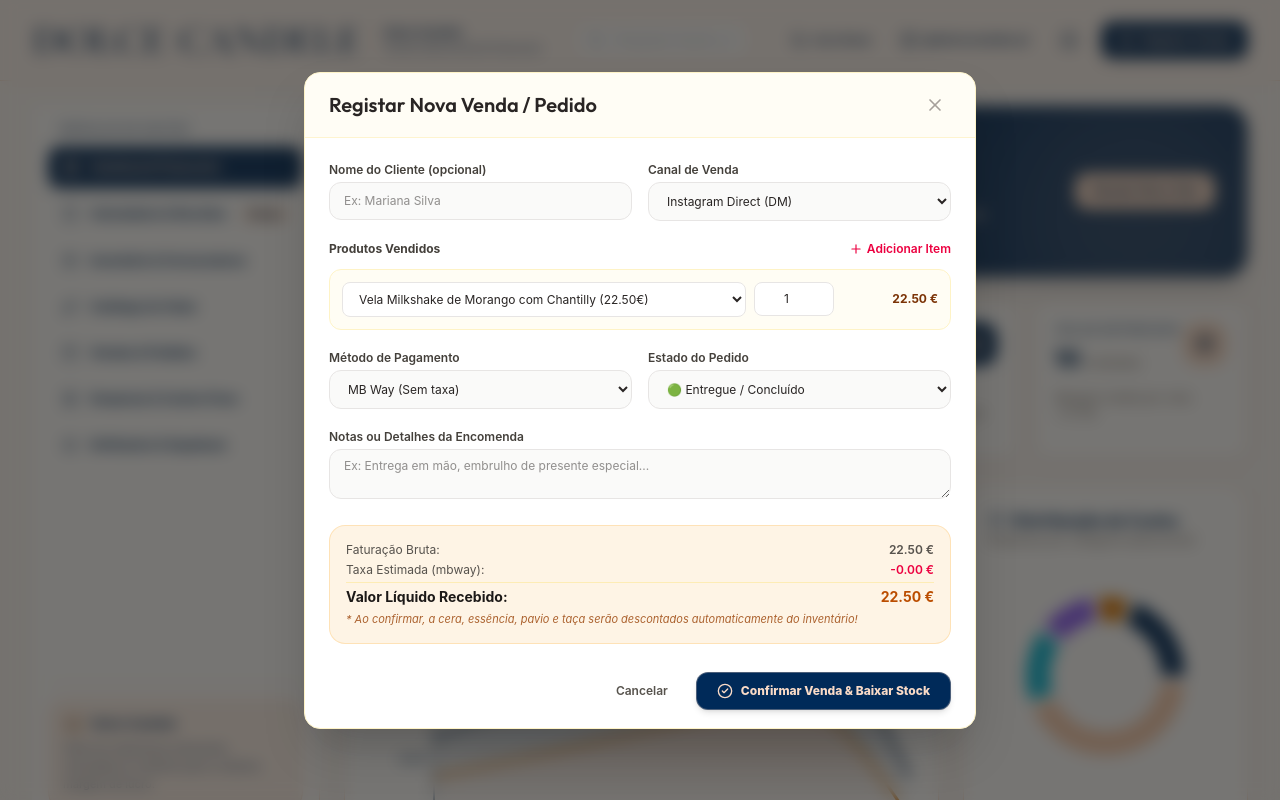
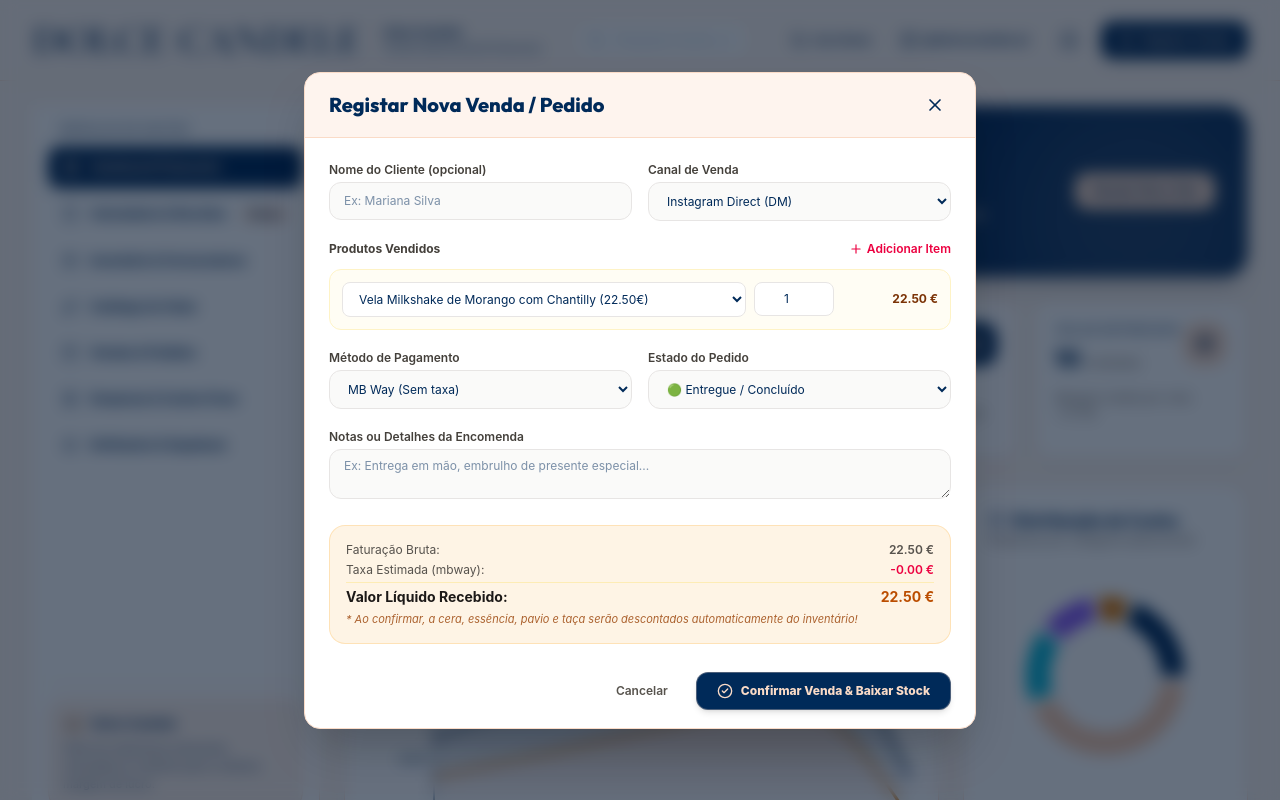
Before and after one commit to rsoliveirapt/dolce-candele, a React (Vite) app: page / in a window 1280 px wide. Both pictures are taken after a click on the button "Registar Venda". Shown: the top 800 px of the page. Built offline with nearby package versions, Linux system fonts and the light colour scheme.

Commit message:
fix: update app background container and modal styling for light mode

```diff
--- a/src/App.jsx
+++ b/src/App.jsx
@@ -38,7 +38,7 @@ const MainLayout = () => {
   };
 
   return (
-    <div className="min-h-screen bg-stone-50/50 dark:bg-stone-950 text-stone-800 dark:text-stone-100 flex flex-col font-sans">
+    <div className="min-h-screen bg-[#fdf5ef] dark:bg-[#001229] text-[#002a59] dark:text-[#fadbc7] flex flex-col font-sans transition-colors duration-300">
 
       {/* Top Navbar */}
       <Navbar
--- a/src/components/Modal.jsx
+++ b/src/components/Modal.jsx
@@ -5,19 +5,19 @@ export const Modal = ({ isOpen, onClose, title, children, maxWidth = 'max-w-2xl'
   if (!isOpen) return null;
 
   return (
-    <div className="fixed inset-0 z-50 flex items-center justify-center p-4 bg-stone-900/60 backdrop-blur-sm animate-in fade-in duration-200">
+    <div className="fixed inset-0 z-50 flex items-center justify-center p-4 bg-[#001229]/60 backdrop-blur-sm animate-in fade-in duration-200">
       <div
-        className={`relative w-full ${maxWidth} max-h-[90vh] flex flex-col bg-white dark:bg-stone-900 rounded-2xl shadow-2xl border border-amber-100 dark:border-stone-800 overflow-hidden`}
+        className={`relative w-full ${maxWidth} max-h-[90vh] flex flex-col bg-white dark:bg-[#001f42] text-[#002a59] dark:text-[#fadbc7] rounded-2xl shadow-2xl border border-[#fadbc7] overflow-hidden`}
         onClick={(e) => e.stopPropagation()}
       >
         {/* Header */}
-        <div className="flex items-center justify-between px-6 py-4 border-b border-amber-100/80 dark:border-stone-800 bg-amber-50/50 dark:bg-stone-900/50">
-          <h3 className="text-xl font-semibold text-stone-800 dark:text-stone-100 flex items-center gap-2">
+        <div className="flex items-center justify-between px-6 py-4 border-b border-[#fadbc7] bg-[#fadbc7]/30 dark:bg-[#002a59]/60">
+          <h3 className="text-xl font-extrabold text-[#002a59] dark:text-[#fadbc7] flex items-center gap-2">
             {title}
           </h3>
           <button
             onClick={onClose}
-            className="p-1.5 rounded-lg text-stone-400 hover:text-stone-700 dark:hover:text-stone-200 hover:bg-stone-100 dark:hover:bg-stone-800 transition-colors"
+            className="p-1.5 rounded-lg text-[#002a59] hover:bg-[#fadbc7]/60 dark:text-[#fadbc7] dark:hover:bg-[#003b7a] transition-colors"
           >
             <X className="w-5 h-5" />
           </button>
--- a/src/index.css
+++ b/src/index.css
@@ -1,4 +1,6 @@
 @import "tailwindcss";
+
+@variant dark (&:where(.dark, .dark *));
 
 @layer base {
   :root {
@@ -27,7 +29,7 @@
 }
 
 .glass-panel {
-  background: rgba(253, 245, 239, 0.92);
+  background: rgba(253, 245, 239, 0.95);
   backdrop-filter: blur(12px);
   -webkit-backdrop-filter: blur(12px);
   border-bottom: 1px solid #fadbc7;
@@ -35,7 +37,7 @@
 }
 
 html.dark .glass-panel {
-  background: rgba(0, 29, 66, 0.92);
+  background: rgba(0, 29, 66, 0.95);
   backdrop-filter: blur(12px);
   -webkit-backdrop-filter: blur(12px);
   border-bottom: 1px solid rgba(250, 219, 199, 0.3);
```
